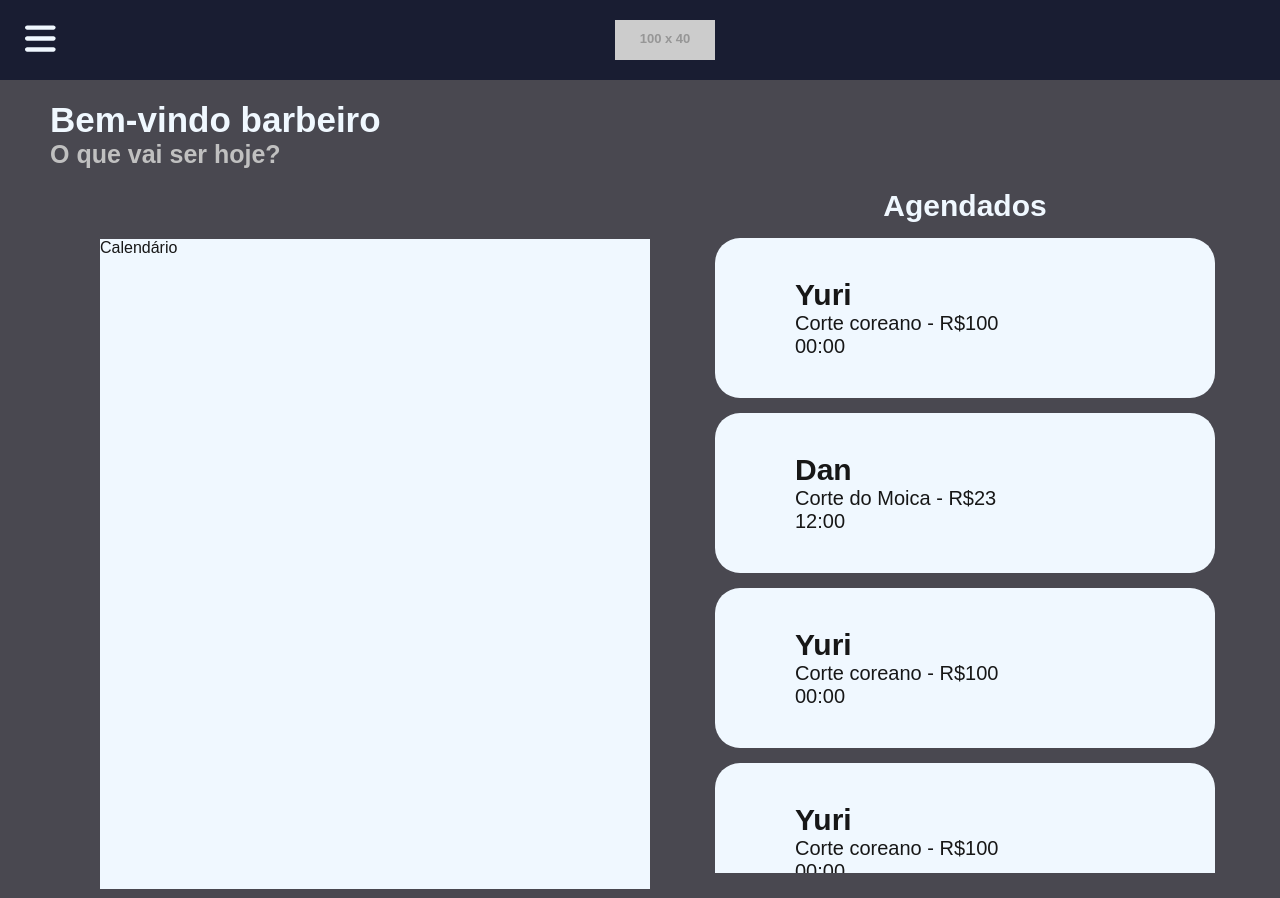
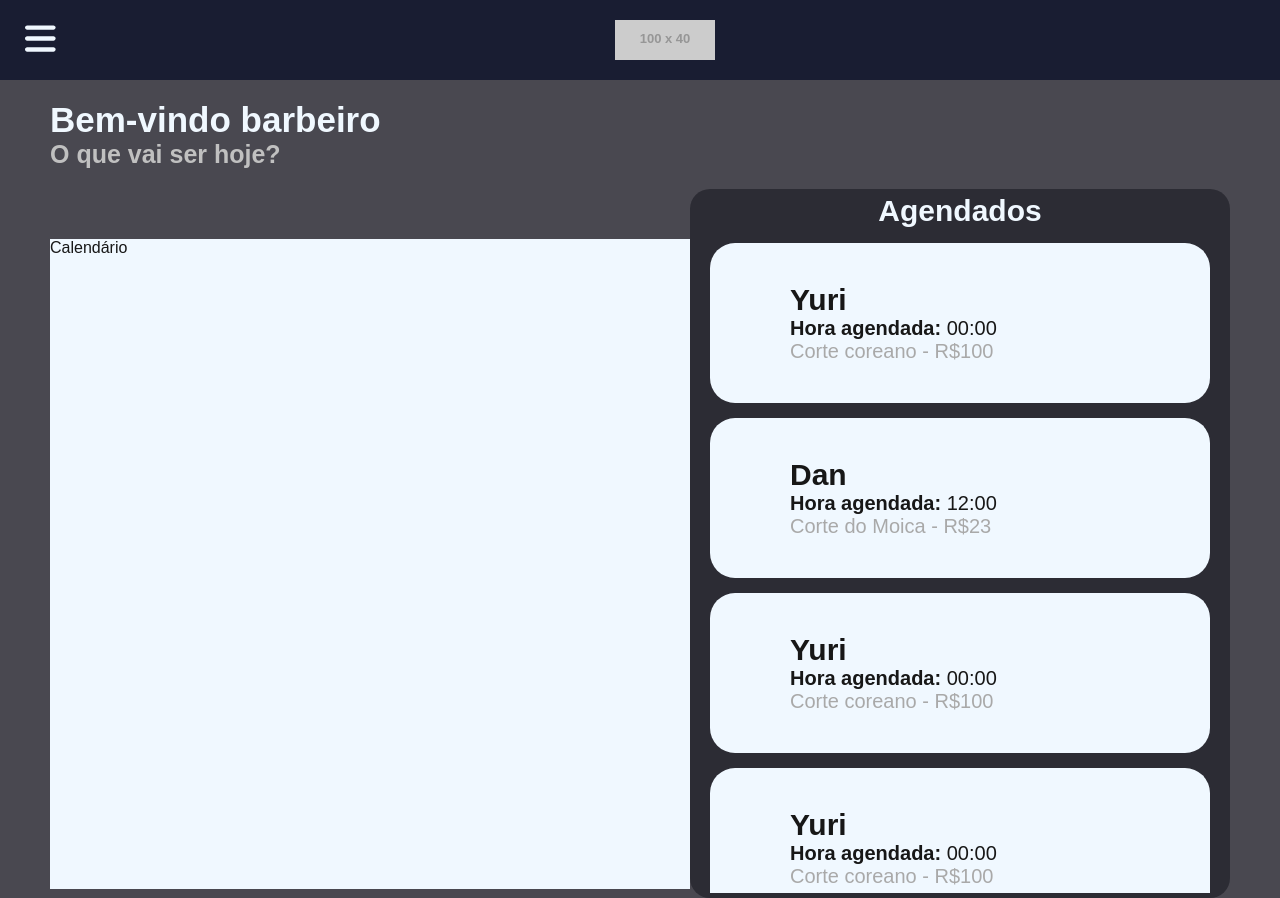
Before and after one commit to fabiotsouza/projeto, a Next.js app: page /home_barbeiro in a window 1280 px wide. Built offline with nearby package versions, Linux system fonts and the light colour scheme.

Commit message:
Pequenas atualizações

```diff
--- a/app/home_barbeiro/barbeiro.css
+++ b/app/home_barbeiro/barbeiro.css
@@ -14,7 +14,7 @@ body{
 }
 .screen{
     display: flex;
-    flex-direction:row;
+    justify-content: space-evenly;
     margin-left: 50px;
     margin-right: 50px;
     margin-bottom: 0px;
@@ -25,18 +25,30 @@ body{
     height: 650px;
     width: 650px;
     margin-top: 50px;
-    margin-left: 50px;
-    margin-right: 50px;
+
+}
+.edit{
+    position: relative absolute;
+    left: 99%; bottom: 20%;
+    color: aliceblue;
+    background-color: #2c2c34;
+    size: ;
+}
+.back{
+    background-color: #2c2c34;
+    padding: 5px;
+    border-radius: 20px;
 }
 .listScheduled h2{
     font-size: 30px;
     text-align: center;
     color: aliceblue;
 }
+
 .listScheduled ul{
     overflow-y: scroll;
     overflow-x: none;
-    max-height: 650px;
+    max-height: 665px;
     scrollbar-color: silver rgba(255, 166, 0, 0);
     scrollbar-width: thin;
 
@@ -55,3 +67,7 @@ body{
 .scheduledItem p{
     font-size: 20px;
 }
+.color{
+    font-size: 10px;
+    color: darkgrey;
+}
--- a/app/home_barbeiro/page.js
+++ b/app/home_barbeiro/page.js
@@ -2,6 +2,8 @@
 import "../components/Menu.js"
 import Menu from "../components/Menu";
 import "./barbeiro.css";
+import { FontAwesomeIcon } from '@fortawesome/react-fontawesome'
+import { faPen } from "@fortawesome/free-solid-svg-icons"
 
 
 function HomeBarbeiro() {
@@ -17,11 +19,11 @@ function HomeBarbeiro() {
                     <div className="calendar">
                         <p>Calendário</p>
                     </div>
-                    <div className="">
+                    <div className="back">
                     <div className="listScheduled">
                         <h2>Agendados</h2>
                         <ul>
-                            <ScheduledItem name="Yuri" cut="Corte coreano" time="00:00" price="100" />
+                            <ScheduledItem name="Yuri" cut="Corte coreano" time="00:00" price="100" hour="" />
                             <ScheduledItem name="Dan" cut="Corte do Moica" time="12:00" price="23" />
                             <ScheduledItem name="Yuri" cut="Corte coreano" time="00:00" price="100" />
                             <ScheduledItem name="Yuri" cut="Corte coreano" time="00:00" price="100" />
@@ -45,9 +47,8 @@ function ScheduledItem(e) {
     return (
         <li className="scheduledItem">
             <h3>{e.name}</h3>
-            <p>{e.cut} - R${e.price}</p>
-            <p>{e.time}</p>
-
+            <p><strong>Hora agendada:</strong> {e.time}</p>
+            <p className="color">{e.cut} - R${e.price}</p>
         </li>
     )
 }
```
